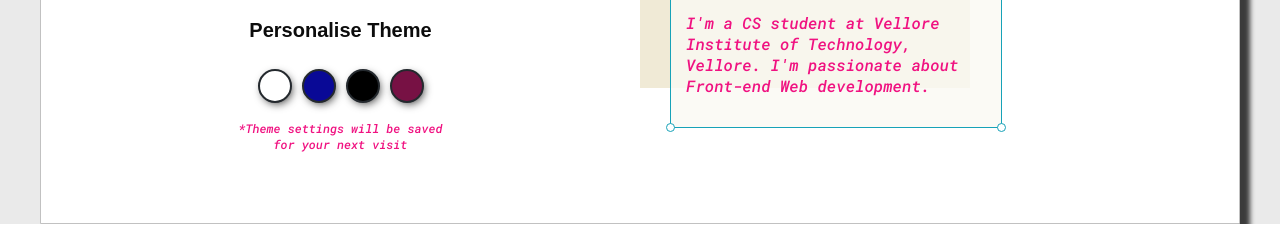
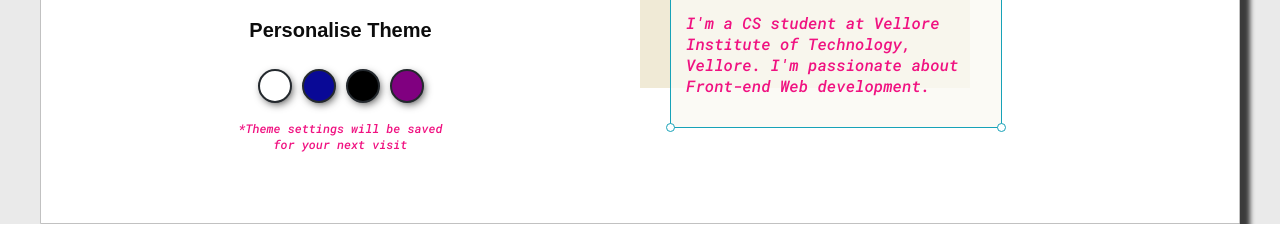
Before and after one commit to ramanathan-007/portfolio1, a plain HTML site: page index.html in a window 1280 px wide. Shown: the part 466-692 px from the top of the page. Drawn offline with Linux system fonts and the light colour scheme; a web font is replaced by a local one.

Commit message:
Update default.css

```diff
--- a/default.css
+++ b/default.css
@@ -202,7 +202,7 @@ cursor: pointer;
     background-color:black;
 }
 #purple-mode{
-    background-color:#771144;
+    background-color:#800080;
 }
 
 #settings-note{
```
